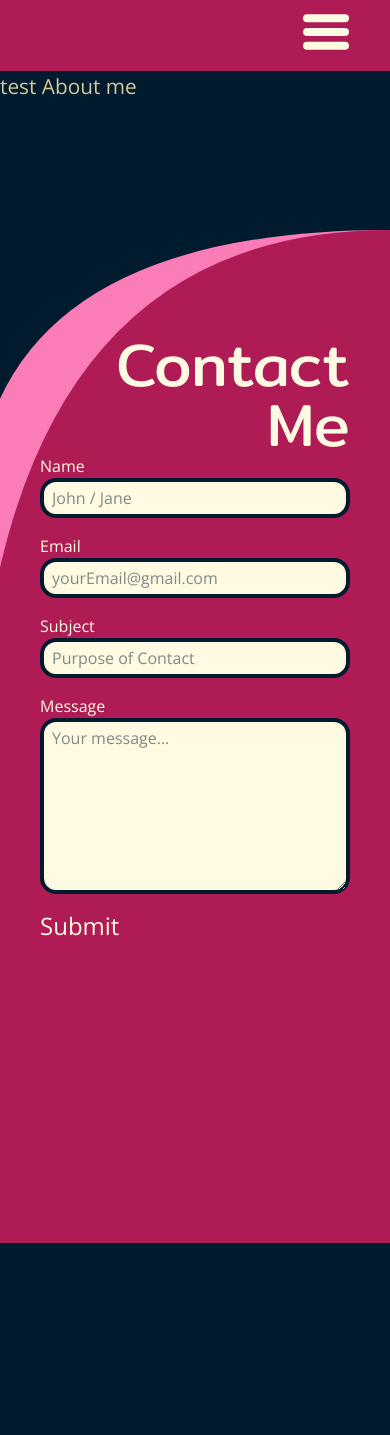
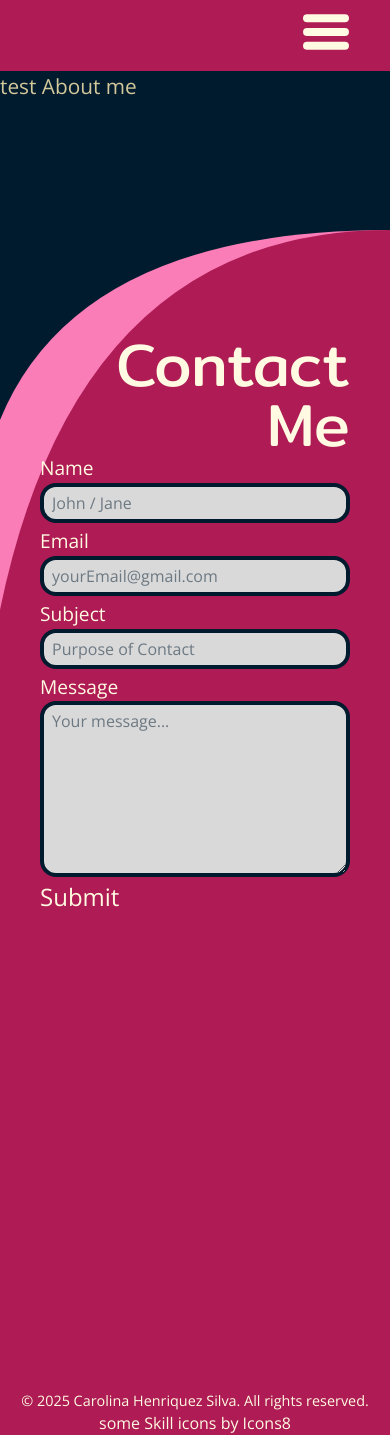
Before and after one commit to Felisong/frontend-react, a Next.js app: page /about-me in a window 390 px wide. Before the commit the page ends 1243 px from the top, so only its background shows below. Built offline with nearby package versions, Linux system fonts and the light colour scheme.

Commit message:
got err messages styled, and footer basics functional in responsive

```diff
--- a/app/components/footer/Footer.tsx
+++ b/app/components/footer/Footer.tsx
@@ -5,6 +5,8 @@ import AbsoluteFooterBg from "./AbsoluteFooterBg";
 import { sendContactForm } from "@/app/utils/sendContactForm";
 import { useToast } from "@/app/utils/context/toast/toastContext";
 import { contactFormVerification } from "@/app/utils/contactFormVerification";
+import Link from "next/link";
+import FormErrorMsg from "../general/FormErrorMsg";
 export type FormModel = {
   name: string;
   email: string;
@@ -15,6 +17,7 @@ export type FormModel = {
 export default function Footer() {
   const [submitMessage, setSubmitMessage] = useState<string>("");
   const { triggerToast } = useToast();
+  const currentYear = new Date().getFullYear();
   const [formInputs, setFormInputs] = useState<FormModel>({
     name: "",
     email: "",
@@ -29,15 +32,19 @@ export default function Footer() {
     message: "",
     contact_number: "",
   });
+  // gives value to the form input on change of each input
   const handleValueChange = (
     e: React.ChangeEvent<HTMLInputElement | HTMLTextAreaElement>
   ) => {
-    setFormErrors(contactFormVerification(formInputs));
-    setFormInputs({
+    // getting the most up to date form input
+    const updatedFormInputs = {
       ...formInputs,
       [e.target.id]: e.target.value,
-    });
     };
+    setFormInputs(updatedFormInputs);
+    setFormErrors(contactFormVerification(updatedFormInputs));
+  };
+  // handles submitting the form
   const handleSubmit = async (e: React.FormEvent<HTMLFormElement>) => {
     e.preventDefault();
     const formData = { ...formInputs };
@@ -61,12 +68,11 @@ export default function Footer() {
       triggerToast({ message: failureMessage, isError: true, show: true });
     }
   };
-  console.log(`form error: `, formErrors);
-
   return (
-    <footer className="w-full h-[120vh] md:h-[110vh] lg:h-[80vh] relative mt-32">
-      <div className="absolute inset-0 z-10 p-10 mt-16 md:mt-7 flex flex-col justify-end">
-        <section className="w-full h-full md:w-1/3">
+    <footer>
+      <div className="w-full h-[135vh] md:h-[80vh] lg:h-[60vh] relative mt-32">
+        <div className="absolute inset-0 z-10 p-10 mt-16 md:mt-7 flex flex-col justify-end md:items-end">
+          <section className="w-full h-full md:w-2/3">
             <h1 className="text-end text-6xl md:text-center lg:text-end">
               Contact Me
             </h1>
@@ -87,6 +93,7 @@ export default function Footer() {
                 placeholder="John / Jane"
                 required
               />
+              {formErrors.name && <FormErrorMsg str={formErrors.name} />}
               <label className="self-start" htmlFor="email">
                 Email
               </label>
@@ -99,6 +106,7 @@ export default function Footer() {
                 placeholder="yourEmail@gmail.com"
                 required
               />
+              {formErrors.email && <FormErrorMsg str={formErrors.email} />}
               <label className="self-start" htmlFor="subject">
                 Subject
               </label>
@@ -111,6 +119,7 @@ export default function Footer() {
                 placeholder="Purpose of Contact"
                 required
               />
+              {formErrors.subject && <FormErrorMsg str={formErrors.subject} />}
               <label className="self-start" htmlFor="message">
                 Message
               </label>
@@ -122,6 +131,7 @@ export default function Footer() {
                 placeholder="Your message..."
                 required
               />
+              {formErrors.message && <FormErrorMsg str={formErrors.message} />}
               {/* anti-spam */}
               <label className="self-start" htmlFor="contact-number"></label>
               <input id="contact-number" type="hidden" />
@@ -135,6 +145,13 @@ export default function Footer() {
           </section>
         </div>
         <AbsoluteFooterBg />
+      </div>
+      <div className="bg-vibrant-red w-full h-fit pt-5 text-center">
+        <p className="text-primary-white text-[0.9em]">{`© ${currentYear} Carolina Henriquez Silva. All rights reserved.`}</p>
+        <Link target="_blank" href="https://icons8.com">
+          some Skill icons by Icons8
+        </Link>
+      </div>
     </footer>
   );
 }
--- /dev/null
+++ b/app/components/general/FormErrorMsg.tsx
@@ -0,0 +1,7 @@
+export default function FormErrorMsg({ str }: { str: string }) {
+  return (
+    <p className="bg-dark-blue p-1 wrap-break-word text-[0.9em] text-bright-yellow font-header mb-4 ">
+      {str}
+    </p>
+  );
+}
--- a/app/globals.css
+++ b/app/globals.css
@@ -24,9 +24,12 @@
   li {
     list-style: circle;
   }
+  label {
+    font-size: 1.2em;
+  }
   input,
   textarea {
-    @apply border-4 py-1 px-2 rounded-2xl border-dark-blue bg-primary-white text-dark-blue mb-4 min-w-full w-full;
+    @apply border-4 py-1 px-2 rounded-2xl border-dark-blue bg-input-grey text-dark-blue mb-1 min-w-full w-full;
   }
   textarea {
     @apply min-h-44;
--- a/app/page.tsx
+++ b/app/page.tsx
@@ -11,16 +11,6 @@ export default function Home() {
     <div>
       <HeroSection></HeroSection>
       <HomeSection works={works} loading={loading}></HomeSection>
-      <Link
-        target="_blank"
-        href="https://icons8.com/icon/cHBUT9SmrD2V/typescript"
-      >
-        TypeScript
-      </Link>{" "}
-      icon by{" "}
-      <Link target="_blank" href="https://icons8.com">
-        Icons8
-      </Link>
     </div>
   );
 }
--- a/app/utils/contactFormVerification.ts
+++ b/app/utils/contactFormVerification.ts
@@ -9,7 +9,7 @@ export function contactFormVerification(formInputs: FormModel): FormModel {
     const trimmed = input.trim().toLowerCase();
     if (!nameRegex.test(trimmed)) {
       return "Name input does not allow special characters";
-    } else if (trimmed.length < 2) {
+    } else if (trimmed.length < 3) {
       return "Name needs to be greater than 2 characters";
     } else if (trimmed.length > 50) {
       return "Name seems a bit long";
--- a/tailwind.config.js
+++ b/tailwind.config.js
@@ -16,6 +16,7 @@ export default {
         "dark-pink": "#95506B",
         "dark-blue": "#001A2E",
         "supplement-white": "#D3C99A",
+        "input-grey": "#D9D9D9",
       },
       fontFamily: {
         header: ["Mitr", "sans-serif"],
```
Lines whose indentation alone changed are shown as unchanged.
